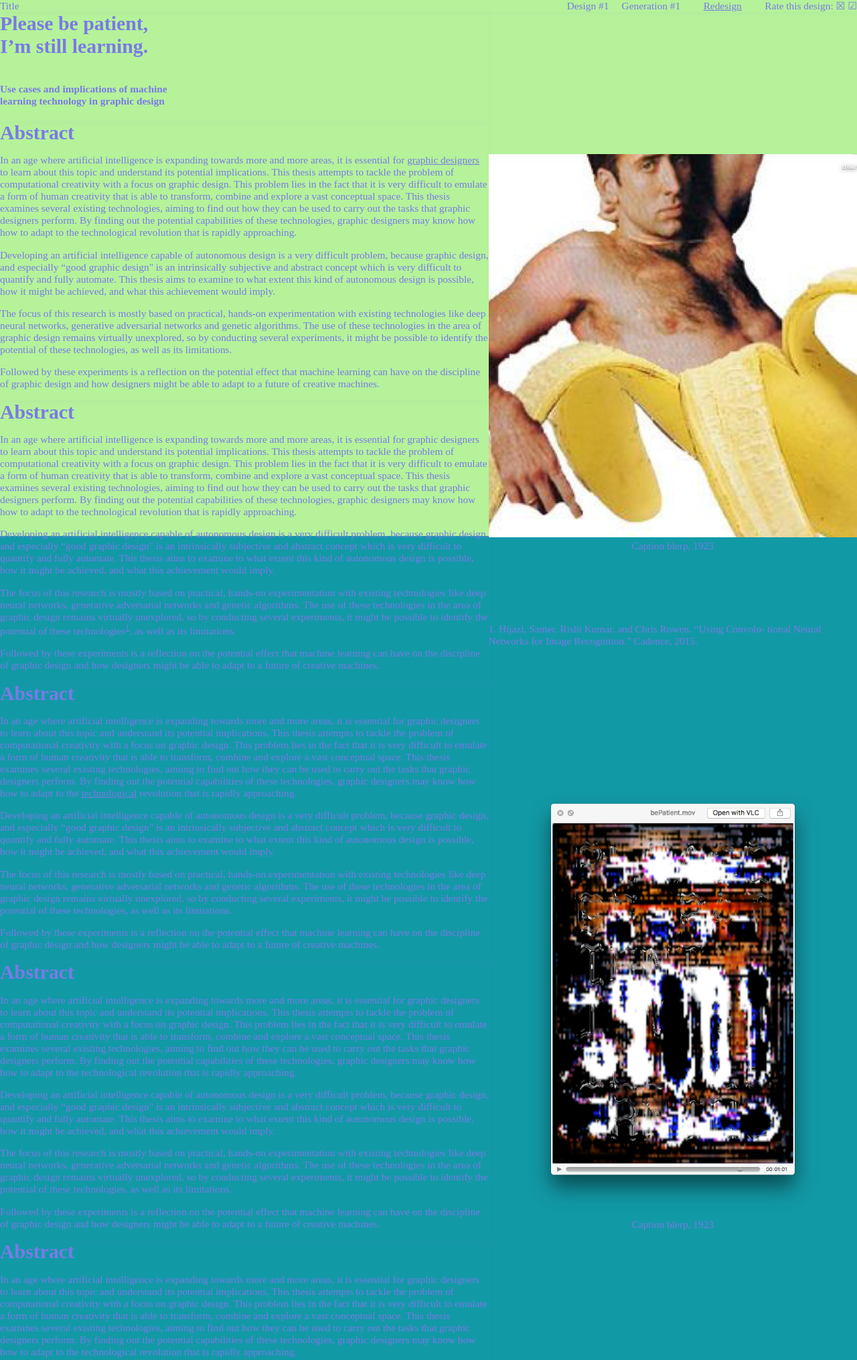
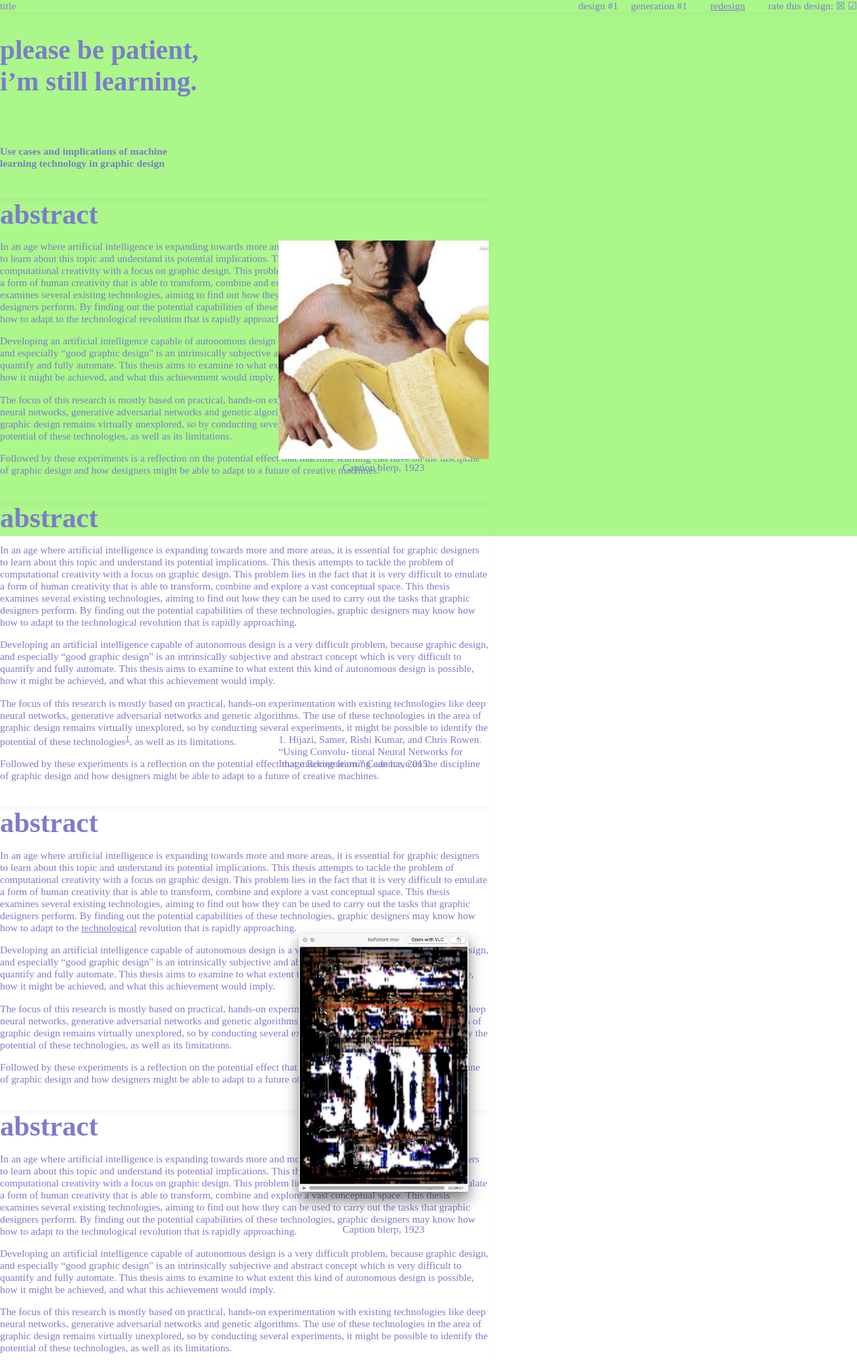
Before and after one commit to kabk/go-theses-18-daniel-hernandez, a PHP site: page / in a window 1280 px wide. Shown: the top 2030 px of the page at 67% size. Run offline with PHP 8.4, Linux system fonts and the light colour scheme; some libraries are stand-ins or nearby versions.

Commit message:
big landing

```diff
--- a/build/css/main.css
+++ b/build/css/main.css
@@ -34,8 +34,10 @@ body {
 h3 {
   margin: 0; }
 
-header #genInfo {
-  float: right; }
+header {
+  z-index: 100; }
+  header #genInfo {
+    float: right; }
 
 canvas {
   z-index: -1;
@@ -62,9 +64,20 @@ canvas {
   height: 100%;
   z-index: -5; }
 
+#landing.bigLanding {
+  position: absolute;
+  top: 0;
+  left: 0 !important;
+  width: 100%;
+  height: 100%;
+  max-width: auto; }
+
+#textWrap.bigLanding {
+  padding-top: 100vh; }
+
 .imgLink, .refLink {
   text-decoration: underline;
   cursor: pointer; }
 
 .shiny {
-  background-color: black; }
+  background-color: rgba(255, 255, 255, 0.5); }
--- a/build/js/main.js
+++ b/build/js/main.js
@@ -65,6 +65,7 @@ var design = function design() {
 	var colWidth = rand(40, 70);
 
 	tempCount++;
+
 	$("#textWrap").css("width", colWidth + "%");
 	$(".linkedImg, .linkedRef").css("width", 100 - colWidth + "%");
 
@@ -76,21 +77,36 @@ var design = function design() {
 		$(".linkedImg, .linkedRef").css("right", "auto").css("left", "0");
 	}
 
+	//big landing
+	var headerH = $("header").outerHeight();
+	if (rand(0, 3) === 0) {
+		$("#landing").addClass("bigLanding").css("top", headerH + "px");
+		$("#textWrap").addClass("bigLanding");
+		// activateProperty("h2", "font-size", randFl(1.2,9)+"rem", 1);
+
+		// $("#mainWrap").css("padding-top", "100vh !important");
+	} else {
+		$("#landing").removeClass("bigLanding");
+		$("#textWrap").removeClass("bigLanding");
+	}
+
 	randomColor();
 
 	activateProperty("body", "font-family", fonts[rand(0, fonts.length)], 1);
-	activateProperty("h3", "font-family", fonts[rand(0, fonts.length)], 1);
+	activateProperty("h2, h3", "font-family", fonts[rand(0, fonts.length)], 1);
 	activateProperty("p", "font-size", randFl(0.9, 1.8) + "rem", 1);
+	activateProperty("h2", "font-size", randFl(1.8, 5.8) + "rem", 1);
 	activateProperty("h3", "font-size", randFl(1.2, 4.8) + "rem", 1);
-	activateProperty("h3", "font-weight", weights[rand(0, weights.length)], 1);
-	activateProperty("h3, header", "text-transform", tTransforms[rand(0, tTransforms.length)], 1);
-	activateProperty("h3", "text-decoration", tDecorations[rand(0, tDecorations.length)], 1);
+
+	activateProperty("h2, h3", "font-weight", weights[rand(0, weights.length)], 1);
+	activateProperty("h2, h3, header", "text-transform", tTransforms[rand(0, tTransforms.length)], 1);
+	activateProperty("h2, h3", "text-decoration", tDecorations[rand(0, tDecorations.length)], 1);
 	activateProperty("section, header, .linkedImg, .linkedRef", "padding", rand(0, 24) + "px", 1);
 	// activateProperty("header", "box-shadow", `${rand(0,0)}px ${rand(0,6)}px ${rand(2,10)}px`, 1);
 	activateProperty("section, header", "box-shadow", "0px " + rand(0, 6) + "px " + rand(0, 10) + "px rgba(" + c2[0] + "," + c2[1] + "," + c2[2] + "," + Math.random() + ")", 3); //fix
 	activateProperty("section, header", "border-radius", rand(-10, 15) + "px", 3);
 	// activateProperty("p", "text-align", paragraphAligns[rand(0,paragraphAligns.length)], 1);
-	activateProperty("h3", "text-align", tAligns[rand(0, tAligns.length)], 1);
+	activateProperty("h2, h3", "text-align", tAligns[rand(0, tAligns.length)], 1);
 	// console.log(c1, 1);
 
 	activateProperty("section", "column-count", "" + rand(-3, 2), 10);
@@ -102,7 +118,7 @@ var design = function design() {
 	// activateProperty("canvas", "filter", `blur(${rand(0,100)}px)`, 1);
 	activateProperty("body", "background-color", "rgb(" + rand(0, 255) + "," + rand(0, 255) + "," + rand(0, 255) + ")", 1);
 
-	activateProperty("#bg", "filter", "blur(" + rand(0, 130) + "px)", 4);
+	activateProperty("#bg", "filter", "blur(" + rand(0, 130) + "px)", 10);
 
 	activateProperty("#bg", "filter", "grayscale(" + rand(-50, 100) + "%) ", 3);
 	activateProperty("#textWrap, header", "filter", "grayscale(" + rand(-50, 100) + "%) ", 3);
@@ -110,7 +126,7 @@ var design = function design() {
 
 
 	//BORDER
-	if (rand(0, 7) === 1) {
+	if (rand(0, 9) === 1) {
 		var color = "rgb(" + c2[0] + "," + c2[1] + "," + c2[2] + ")";
 		var randNum = rand(0, 4);
 		var randThickness = rand(0, 4);
@@ -161,23 +177,23 @@ var design = function design() {
 	}
 
 	//// Img position
-	if (rand(0, 4) == 1) {
-		$(".linkedImg").css("position", "relative");
-	} else {
-		$(".linkedImg").css("position", "absolute");
-	}
+	// if (rand(0,4)==1) {
+	// 	$(".linkedImg").css("position","relative");
+	// } else {
+	// 	$(".linkedImg").css("position","absolute");
+	// }
+
 
 	// let headerH = $("header").outerHeight();
 	// console.log(headerH);
 	// $("#mainWrap").css("margin-top", `${headerH}px`);
 
-	$("#designCounter").text(tempCount);
 	// draw();
 };
 
 // let time = 0;
 setInterval(function () {
-	design();
+	// design();
 	// 	time++;
 
 	// 	if (time < 10) {
--- a/index.html
+++ b/index.html
@@ -23,10 +23,10 @@
 	<div id="mainWrap">
 		<div id="textWrap">
 			<section id="landing">
-				<h3>
+				<h2>
 					Please be patient,<br>
 					I’m still learning.
-				</h3><br>
+				</h2><br>
 				<h4>Use cases and implications of machine<br>
 					learning technology in graphic design</h4>
 			</section>
--- a/src/sass/main.scss
+++ b/src/sass/main.scss
@@ -47,7 +47,7 @@ h3{
 header{
 	// position: fixed;
 	// width: 100%;
-	// z-index: 10;
+	z-index: 100;
 
 	#genInfo {
 		float: right;
@@ -62,6 +62,7 @@ canvas{
 
 #mainWrap{
 	// border-top: 4px dashed red;
+	// padding-top: 100vh;
 }
 
 .linkedImg{
@@ -96,6 +97,24 @@ canvas{
 	z-index: -5;
 }
 
+#landing {
+	&.bigLanding {
+		position: absolute;
+		top: 0;
+		left: 0 !important;
+
+		width: 100%;
+		height: 100%;
+		max-width: auto;
+	}
+}
+
+#textWrap {
+	&.bigLanding {
+		padding-top: 100vh;
+	}
+}
+
 
 
 //temp
@@ -105,7 +124,10 @@ canvas{
 }
 
 .shiny{
-	background-color: black;
-	// color: white !important;
-	// font-weight: bolder;
+	background-color: rgba(255, 255, 255, 0.5);
+	// mix-blend-mode: difference;
 }
+
+div{
+	// border: 1px dashed white;
+}
```
Also changed, not shown: src/js/main.js (+30 -14 lines).
